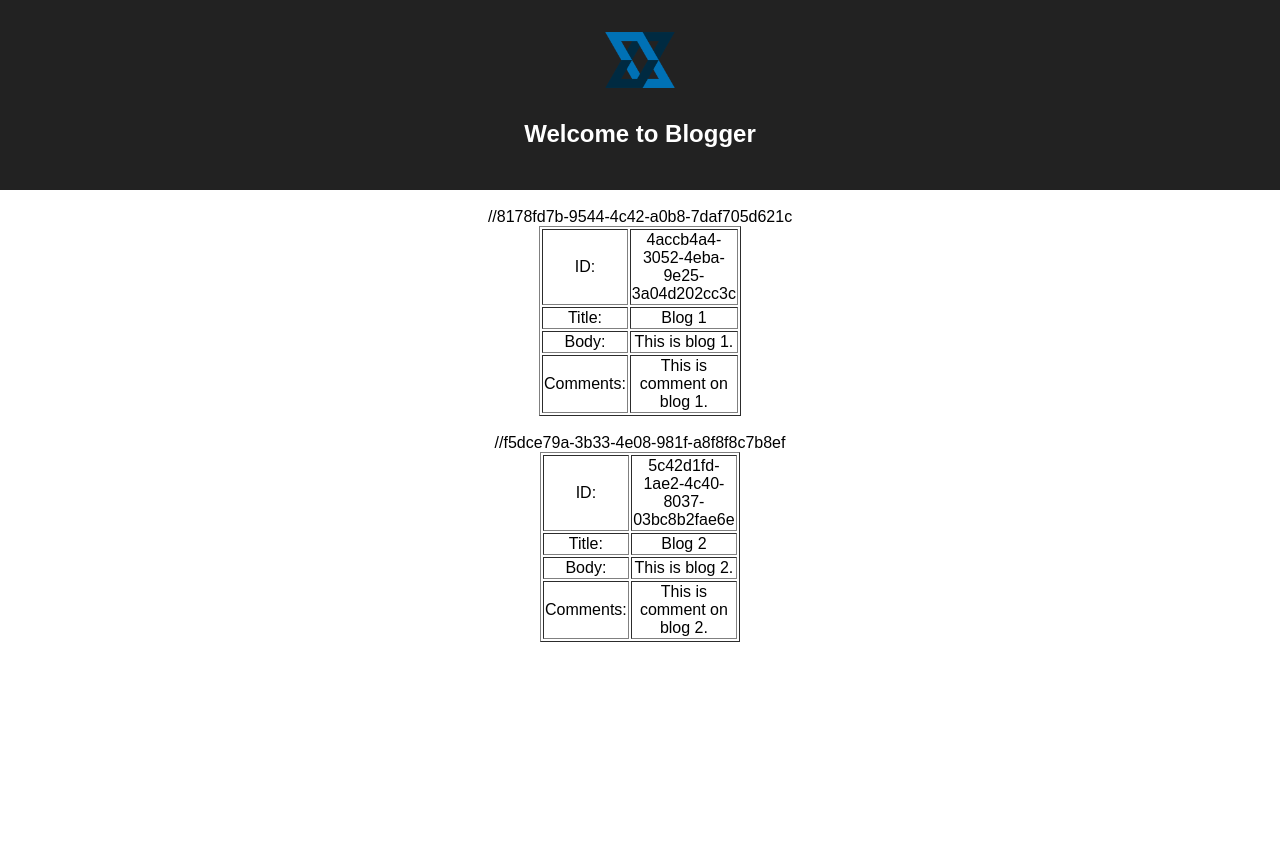
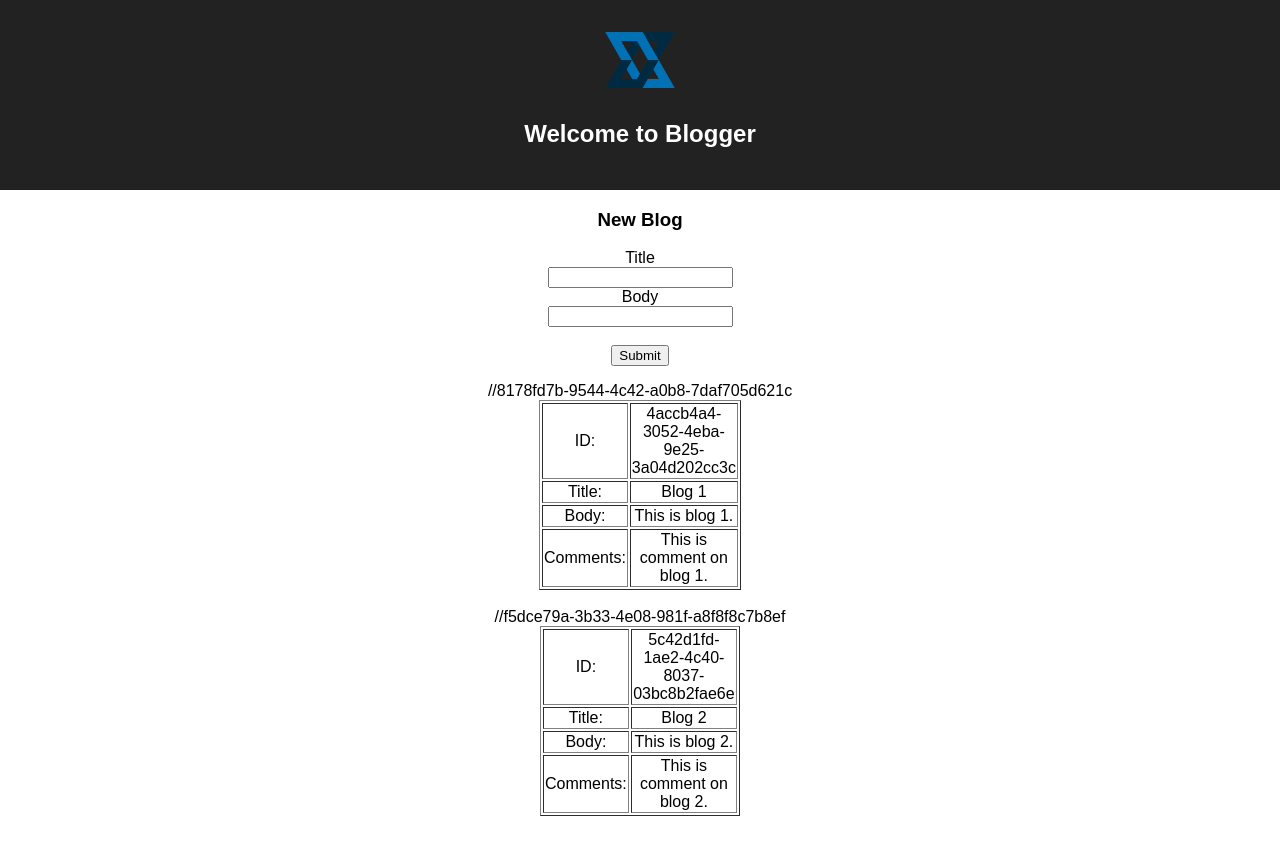
Before and after one commit to RittickDatta/Web_Development, a React (Create React App) app in the folder blog-project/: page / in a window 1280 px wide. Before the commit the page ends 800 px from the top, so only its background shows below. Built offline with nearby package versions, Linux system fonts and the light colour scheme.

Commit message:
New Blog Form, Adding Blog

```diff
--- a/blog-project/src/App.js
+++ b/blog-project/src/App.js
@@ -3,6 +3,7 @@ import backbone from './backbone.png';
 import uuid from 'uuid';
 import './App.css';
 import Users from './Users';
+import NewBlog from './NewBlog';
 
 class App extends Component {
 
@@ -41,6 +42,25 @@ class App extends Component {
     }
   }
 
+  handleAddBlog(blog){
+    let users = this.state.users;
+    let user = users[0];
+    user.blogs.push(blog);
+    users[0] = user;
+    this.setState({users: users});
+  }
+
+  handleDeleteBlog(id){
+    let users = this.state.users;
+    let user = users[0];
+    let blogs = user.blogs;
+    let index = blogs.findIndex(x => x.id === id);
+    blogs.splice(index, 1);
+    user.blogs = blogs;
+    users[0] = user;
+    this.setState({users: users});
+  }
+
   render() {
     return (
       <div className="App">
@@ -52,6 +72,7 @@ class App extends Component {
 
         </p>
         <p>
+          <NewBlog newBlog={this.handleAddBlog.bind(this)}/>
           <Users users={this.state.users}/>
         </p>
       </div>
--- /dev/null
+++ b/blog-project/src/NewBlog.js
@@ -0,0 +1,51 @@
+import React, { Component } from 'react';
+import uuid from 'uuid';
+
+class NewBlog extends Component{
+  constructor(){
+    super();
+    this.state = {
+      newBlog:{}
+    }
+  }
+
+  handleSubmit(e){
+    if(this.refs.title.value === ''){
+      alert('Title is Required.');
+    } else {
+      this.setState({newBlog:{
+        id: uuid.v4(),
+        title: this.refs.title.value,
+        body: this.refs.body.value,
+        comments: ''
+      }}, function(){
+        this.props.newBlog(this.state.newBlog);
+      });
+    }
+    e.preventDefault();
+  }
+
+  render(){
+    return(
+      <div>
+        <h3> New Blog </h3>
+        <form onSubmit={this.handleSubmit.bind(this)}>
+          <div>
+            <label>Title</label><br/>
+            <input type="text" ref="title"/>
+          </div>
+          <div>
+            <label>Body</label><br/>
+            <input type="textarea" ref="body"/>
+          </div>
+          <br/>
+            <input type="submit" value="Submit"/>
+          <br/>
+        </form>
+      </div>
+    );
+  }
+
+}
+
+export default NewBlog;
```
